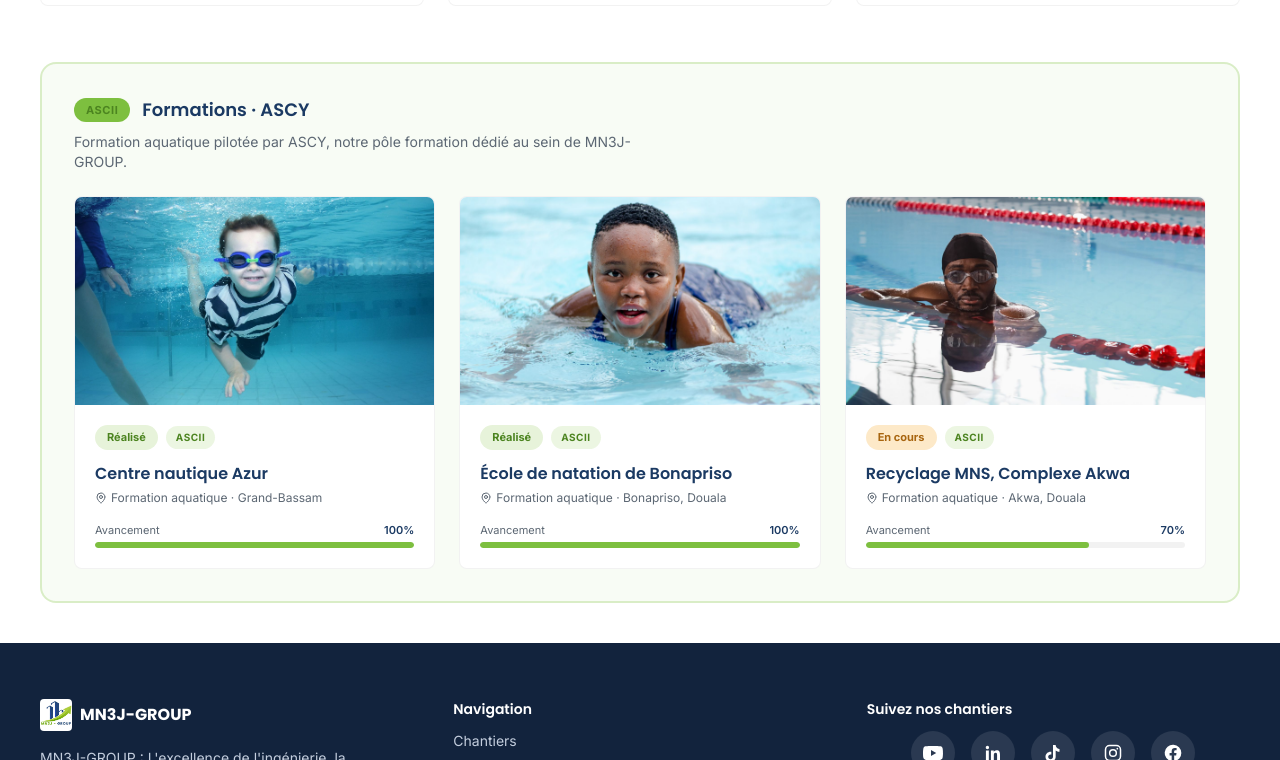
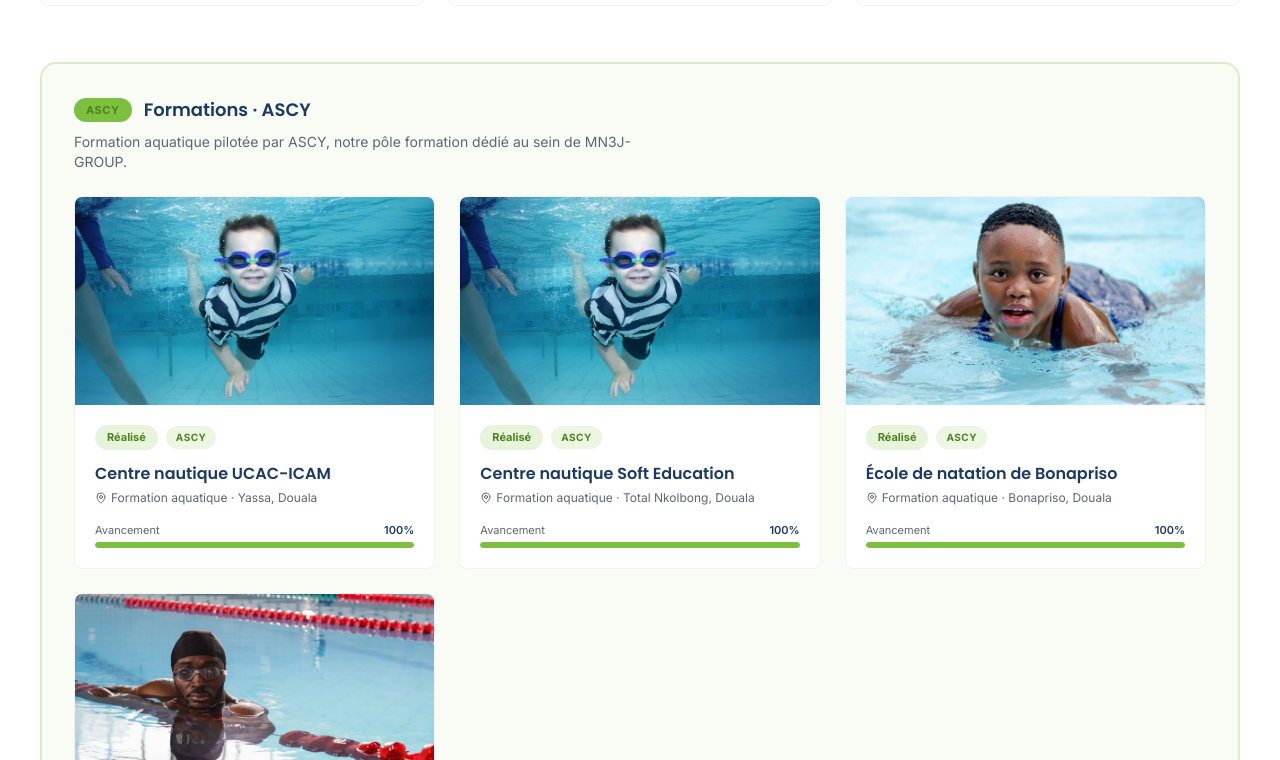
Before and after one commit to Maeva6/MN3J-GROUP_website, a React (Vite) app: page /chantiers in a window 1280 px wide. Shown: the part 920-1680 px from the top of the page. Built offline with nearby package versions, Linux system fonts and the light colour scheme; no server answers.

Commit message:
Ajout des modifications pour la page formation.

```diff
--- a/src/data/projects.js
+++ b/src/data/projects.js
@@ -54,19 +54,34 @@
       "Gros œuvre et finitions haut de gamme pour un ensemble résidentiel en bord de lagune, avec suivi hebdomadaire de l'avancement.",
   },
   {
-    id: "centre-nautique-azur",
-    name: "Centre nautique Azur",
+    id: "centre-nautique-ucac-icam",
+    name: "Centre nautique UCAC-ICAM",
     poleId: "formation",
     category: "Formation aquatique",
-    location: "Grand-Bassam",
+    location: "Yassa, Douala",
     status: "Réalisé",
     progress: 100,
-    year: "2023",
-    duration: "6 mois",
-    client: "Ville de Grand-Bassam",
+    year: "À préciser",
+    duration: "À préciser",
+    client: "UCAC-ICAM",
     image: centreImg,
     description:
-      "Mise en place d'un centre de formation de maîtres-nageurs-sauveteurs et de nageurs professionnels, bassin olympique inclus.",
+      "Centre nautique de formation aquatique de l'UCAC-ICAM, à Yassa, Douala.",
+  },
+  {
+    id: "centre-nautique-soft-education",
+    name: "Centre nautique Soft Education",
+    poleId: "formation",
+    category: "Formation aquatique",
+    location: "Total Nkolbong, Douala",
+    status: "Réalisé",
+    progress: 100,
+    year: "À préciser",
+    duration: "À préciser",
+    client: "Soft Education",
+    image: centreImg,
+    description:
+      "Centre nautique de formation aquatique de Soft Education, à Total Nkolbong, Douala.",
   },
   {
     id: "villa-bahia",
@@ -83,7 +98,7 @@
     description:
       "Aménagement paysager complet et décoration intérieure d'une villa contemporaine, en phase de conception.",
   },
-  // Chantiers formation, pilotés par ASCII (voir services.js → formation.brand).
+  // Chantiers formation, pilotés par ASCY (voir services.js → formation.brand).
   {
     id: "ecole-natation-bonapriso",
     name: "École de natation de Bonapriso",
@@ -97,7 +112,7 @@
     client: "École primaire, Bonapriso",
     image: ecoleNatationImg,
     description:
-      "Programme d'initiation et d'apprentissage de la natation pour les élèves d'une école primaire, encadré par ASCII.",
+      "Programme d'initiation et d'apprentissage de la natation pour les élèves d'une école primaire, encadré par ASCY.",
   },
   {
     id: "recyclage-mns-akwa",
@@ -112,7 +127,7 @@
     client: "Complexe sportif, Akwa",
     image: recyclageMnsImg,
     description:
-      "Session de recyclage et de mise à niveau pour les maîtres-nageurs-sauveteurs en poste, pilotée par ASCII.",
+      "Session de recyclage et de mise à niveau pour les maîtres-nageurs-sauveteurs en poste, pilotée par ASCY.",
   },
 ];
 
--- a/src/data/services.js
+++ b/src/data/services.js
@@ -173,15 +173,15 @@
     number: "05",
     icon: GraduationCap,
     image: formationImg,
-    // Pôle piloté par ASCII, la marque formation du groupe MN3J-GROUP :
+    // Pôle piloté par ASCY, la marque formation du groupe MN3J-GROUP :
     // affiché en badge sur les pages qui listent ce pôle (nav, chantiers, fiche pôle).
-    brand: "ASCII",
+    brand: "ASCY",
     featuredSub: "mns",
     subImages: {
       mns: formationMnsImg,
       formateurs: formationFormateursImg,
       // Idem "decoration" ci-dessus : photo libre de droits (licence Pexels)
-      // en attendant une vraie photo de chantier ASCII.
+      // en attendant une vraie photo de chantier ASCY.
       initiation: formationInitiationImg,
       reeducation: formationReeducationImg,
       perfectionnement: projetCentreImg,
--- a/src/i18n/en.js
+++ b/src/i18n/en.js
@@ -810,7 +810,7 @@
           },
           {
             id: "reeducation",
-            title: "Aquatic rehabilitation training",
+            title: "Aquatic rehabilitation",
             description: "Post-operative rehabilitation and therapeutic support in water.",
             advantages: [
               "Programme adapted to each post-operative rehabilitation journey.",
@@ -830,7 +830,7 @@
           },
           {
             id: "recyclage",
-            title: "Refresher & upskilling training",
+            title: "Refresher & upskilling",
             description: "Regulatory update of existing qualifications.",
             advantages: [
               "Updates your qualifications in line with current regulations.",
@@ -865,10 +865,15 @@
           "Structural work and high-end finishing for a residential complex by the lagoon, with weekly progress tracking.",
         duration: "8 months",
       },
-      "centre-nautique-azur": {
+      "centre-nautique-ucac-icam": {
         description:
-          "Set-up of a training centre for lifeguards and professional swimmers, including an olympic pool.",
-        duration: "6 months",
+          "UCAC-ICAM aquatic training centre, in Yassa, Douala.",
+        duration: "To be confirmed",
+      },
+      "centre-nautique-soft-education": {
+        description:
+          "Soft Education aquatic training centre, in Total Nkolbong, Douala.",
+        duration: "To be confirmed",
       },
       "villa-bahia": {
         description:
--- a/src/i18n/fr.js
+++ b/src/i18n/fr.js
@@ -810,7 +810,7 @@
           },
           {
             id: "reeducation",
-            title: "Formation en rééducation aquatique",
+            title: "Rééducation aquatique",
             description: "Rééducation post-opératoire et accompagnement thérapeutique en milieu aquatique.",
             advantages: [
               "Programme adapté à chaque parcours de rééducation post-opératoire.",
@@ -830,7 +830,7 @@
           },
           {
             id: "recyclage",
-            title: "Formation au recyclage et mise à niveau",
+            title: "Recyclage et mise à niveau",
             description: "Mise à jour réglementaire des qualifications existantes.",
             advantages: [
               "Met à jour vos qualifications selon la réglementation en vigueur.",
@@ -865,10 +865,15 @@
           "Gros œuvre et finitions haut de gamme pour un ensemble résidentiel en bord de lagune, avec suivi hebdomadaire de l'avancement.",
         duration: "8 mois",
       },
-      "centre-nautique-azur": {
+      "centre-nautique-ucac-icam": {
         description:
-          "Mise en place d'un centre de formation de maîtres-nageurs-sauveteurs et de nageurs professionnels, bassin olympique inclus.",
-        duration: "6 mois",
+          "Centre nautique de formation aquatique de l'UCAC-ICAM, à Yassa, Douala.",
+        duration: "À préciser",
+      },
+      "centre-nautique-soft-education": {
+        description:
+          "Centre nautique de formation aquatique de Soft Education, à Total Nkolbong, Douala.",
+        duration: "À préciser",
       },
       "villa-bahia": {
         description:
--- a/src/pages/PoleDetail.jsx
+++ b/src/pages/PoleDetail.jsx
@@ -63,7 +63,7 @@
       </PhotoFrame>
 
       {/* Section à part entière pour les pôles portés par une marque dédiée
-          (ex. Formation → ASCII), pour ne jamais la confondre avec les autres
+          (ex. Formation → ASCY), pour ne jamais la confondre avec les autres
           pôles MN3J-GROUP — cohérent avec la page Chantiers. */}
       {pole.brand && (
         <div className="container-page pt-10">
--- a/src/pages/ProjectDetail.jsx
+++ b/src/pages/ProjectDetail.jsx
@@ -50,7 +50,7 @@
           </div>
 
           {project.poleId === "formation" ? (
-            // Un chantier ASCII est une formation, pas une transformation physique
+            // Un chantier ASCY est une formation, pas une transformation physique
             // d'un lieu : l'avant/après (pensé pour piscines/BTP/décoration) n'a
             // pas de sens ici. Remplacé par les points clés du programme.
             // Le slider avant/après reste disponible ci-dessous (branche piscines/
--- a/src/pages/Projects.jsx
+++ b/src/pages/Projects.jsx
@@ -9,7 +9,7 @@
 
 const statusFilters = ["Tous", "Réalisé", "En cours", "Planifié"];
 // Ordre volontaire : reflète l'ordre des pôles dans la navbar (Piscines · Décoration · BTP · Formation).
-// Les pôles portés par une marque dédiée (ex. Formation → ASCII) ne sont pas mélangés
+// Les pôles portés par une marque dédiée (ex. Formation → ASCY) ne sont pas mélangés
 // aux autres : ils ont leur propre section, plus bas sur la page.
 const corePoles = services.filter((s) => !s.brand);
 const brandedPoles = services.filter((s) => s.brand);
@@ -106,7 +106,7 @@
           )}
         </section>
 
-        {/* SECTION 2 — Une section à part par marque dédiée (ex. Formation → ASCII),
+        {/* SECTION 2 — Une section à part par marque dédiée (ex. Formation → ASCY),
             pour ne jamais la mélanger visuellement aux chantiers MN3J-GROUP. */}
         {brands.map((brand) => {
           const brandPole = brandedPoles.find((s) => s.brand === brand);
```
